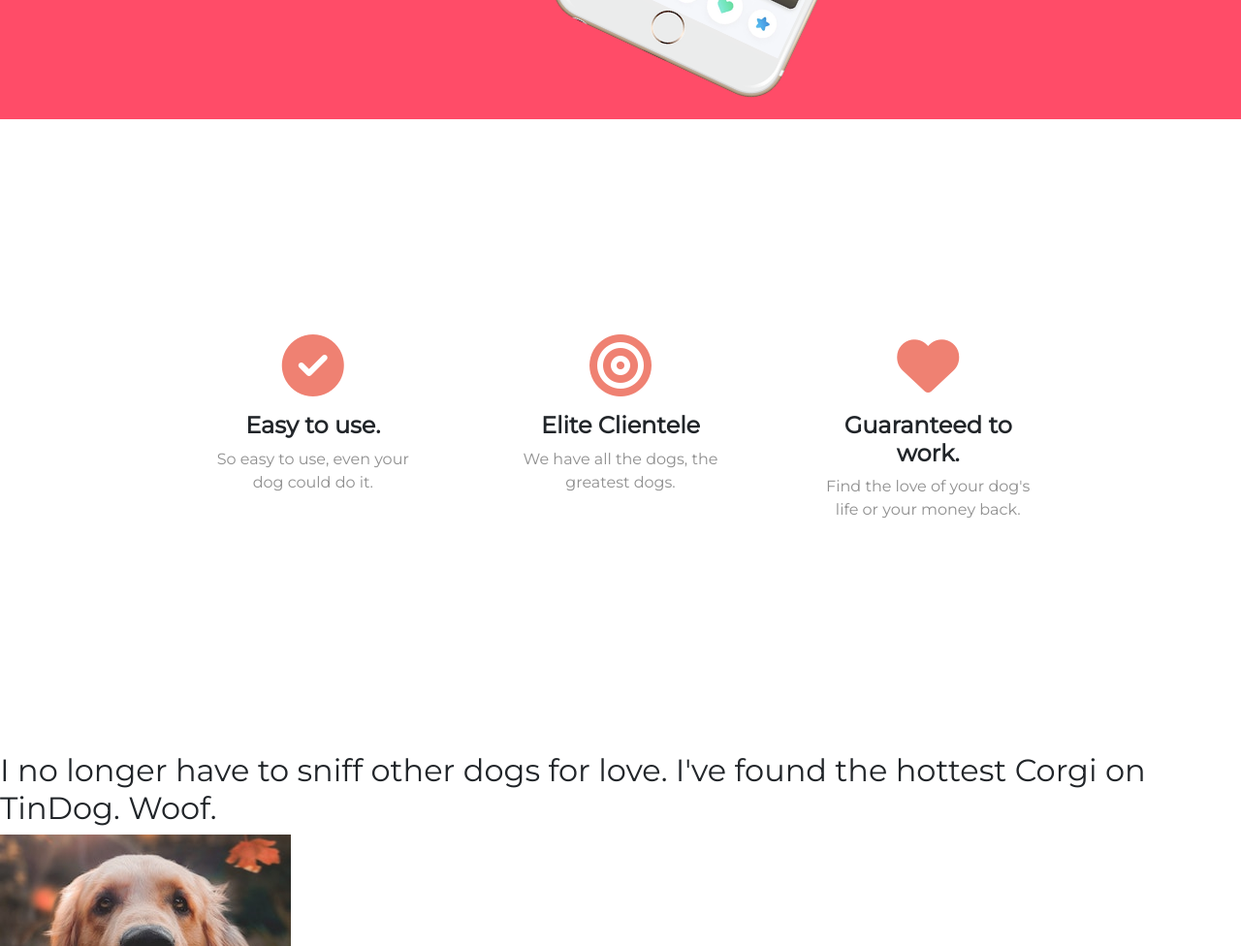
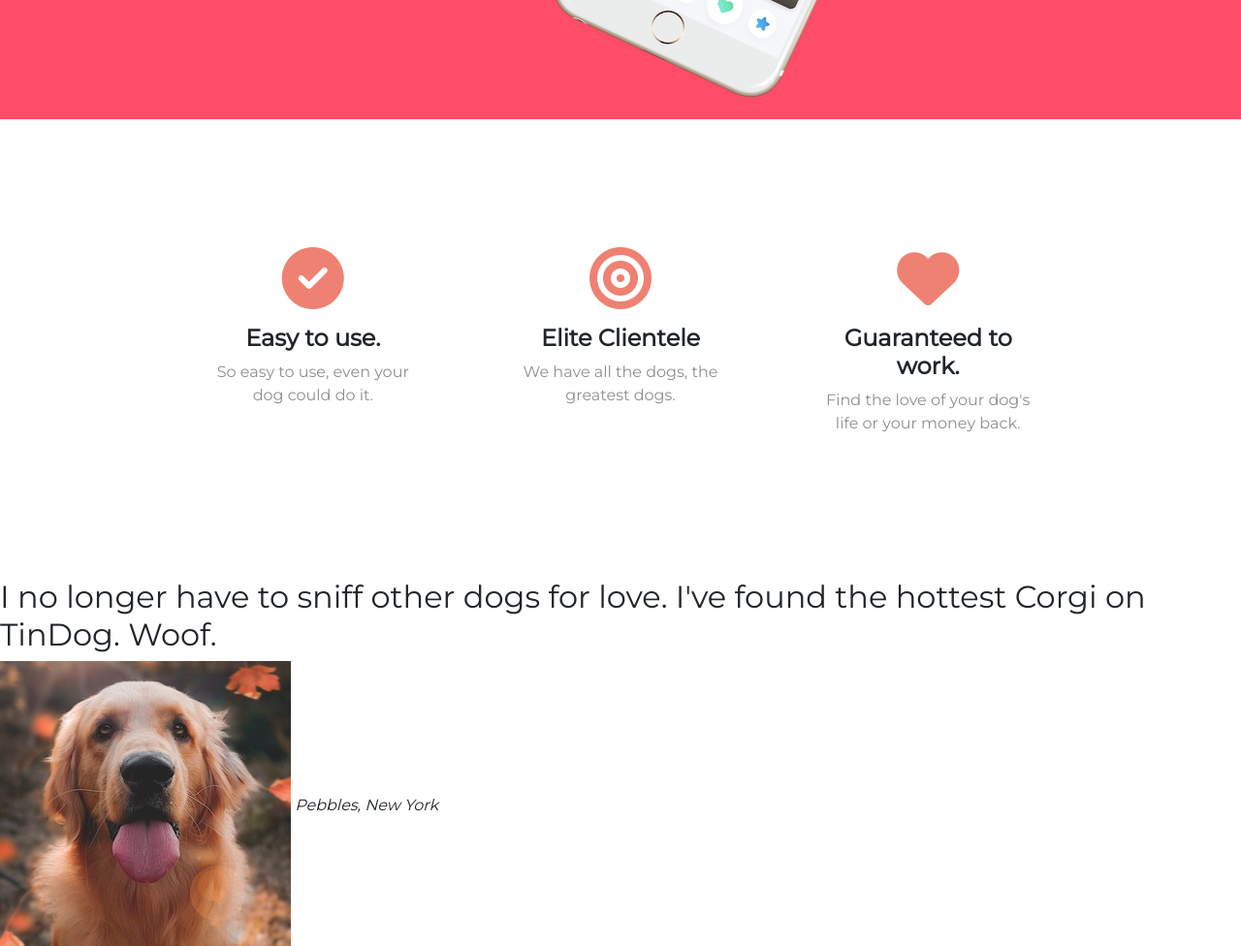
Before and after one commit to riteessshh/TinDog-development, a plain HTML site: page index.html in a window 1280 px wide. Shown: the part 620-1596 px from the top of the page at 97% size. Drawn offline with nearby package versions, Linux system fonts and the light colour scheme.

Commit message:
Update styles.css

```diff
--- a/css/styles.css
+++ b/css/styles.css
@@ -66,7 +66,7 @@ p {
 
 #features {
   /* margin: 20%;  */
-  padding: 14% 14%;
+  padding: 7% 14%;
 }
 
 .features-image {
```
